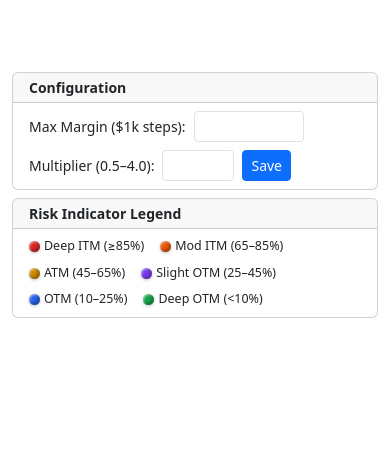
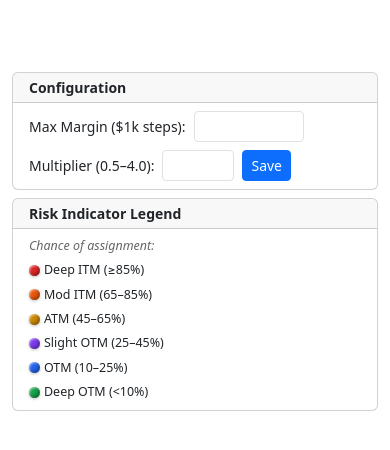
Before and after one commit to joshwg/MarginWatch, a Python web app: template src/ui_web/templates/index.html in a window 390 px wide. Shown: the part 262-712 px from the top of the page. Run offline with Jinja, Linux system fonts and the light colour scheme; the template is opened without the code that fills it, so the values that code supplies are empty.

Commit message:
minor bug fixes and risk ball legend

```diff
--- a/src/ui_web/static/app.js
+++ b/src/ui_web/static/app.js
@@ -178,7 +178,7 @@ function renderTable() {
             // Covered call ITM = good (stock rose past strike, profitable assignment)
             // Put/call ITM = bad (short option losing, potential assignment at a loss)
             dot.style.backgroundColor = pos.is_stock_row ? COLOR_ITM_GOOD : COLOR_ITM_BAD;
-            dot.textContent = 'I';
+            dot.textContent = 'i';
             posCell.appendChild(dot);
         }
         if (pos.is_profitable) {
@@ -471,6 +471,10 @@ function applyClearCover() {
 function buildLegend() {
     const container = document.getElementById('riskLegendItems');
     if (!container) return;
+    const prefix = document.createElement('span');
+    prefix.className = 'mw-legend-prefix';
+    prefix.textContent = 'Chance of assignment:';
+    container.appendChild(prefix);
     RISK_BANDS.forEach((band, i) => {
         // Compute delta range label from adjacent thresholds
         let range;
--- a/src/ui_web/static/style.css
+++ b/src/ui_web/static/style.css
@@ -71,6 +71,11 @@
 .mw-legend { display: flex; flex-wrap: wrap; gap: 0.5rem 1rem; align-items: center; }
 .mw-legend-item { display: flex; align-items: center; gap: 4px; font-size: 0.78rem; }
 .mw-legend-item .mw-ind { margin-right: 0; }
+.mw-legend-prefix { font-size: 0.78rem; font-style: italic; color: #666; white-space: nowrap; }
+
+@media (max-width: 575px) {
+  .mw-legend { flex-direction: column; align-items: flex-start; gap: 0.35rem; }
+}
 
 /* Stock row: underlined position name */
 .mw-stock-pos { text-decoration: underline; }
```
Also changed, not shown: src/main_web.py (+10 -3 lines), 1 other file.
